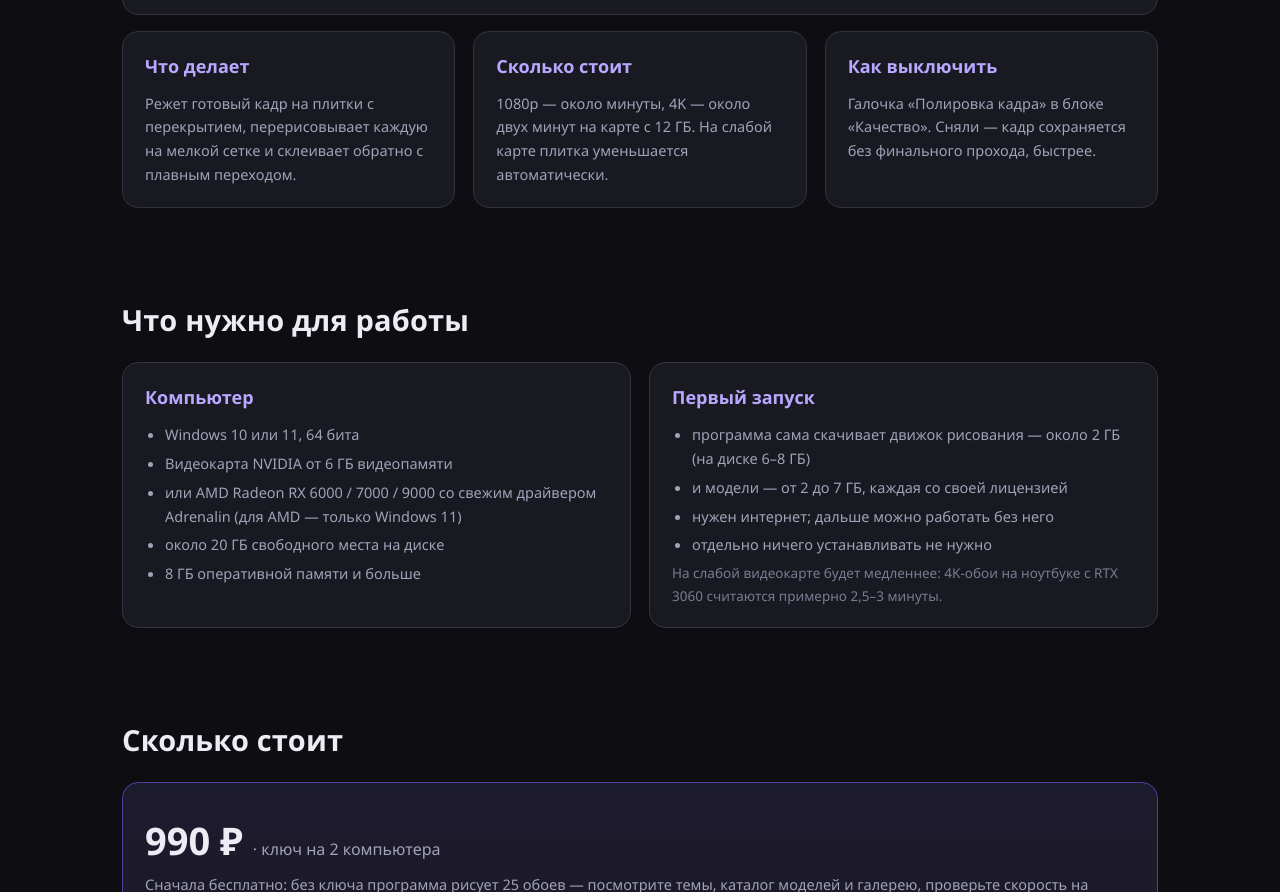
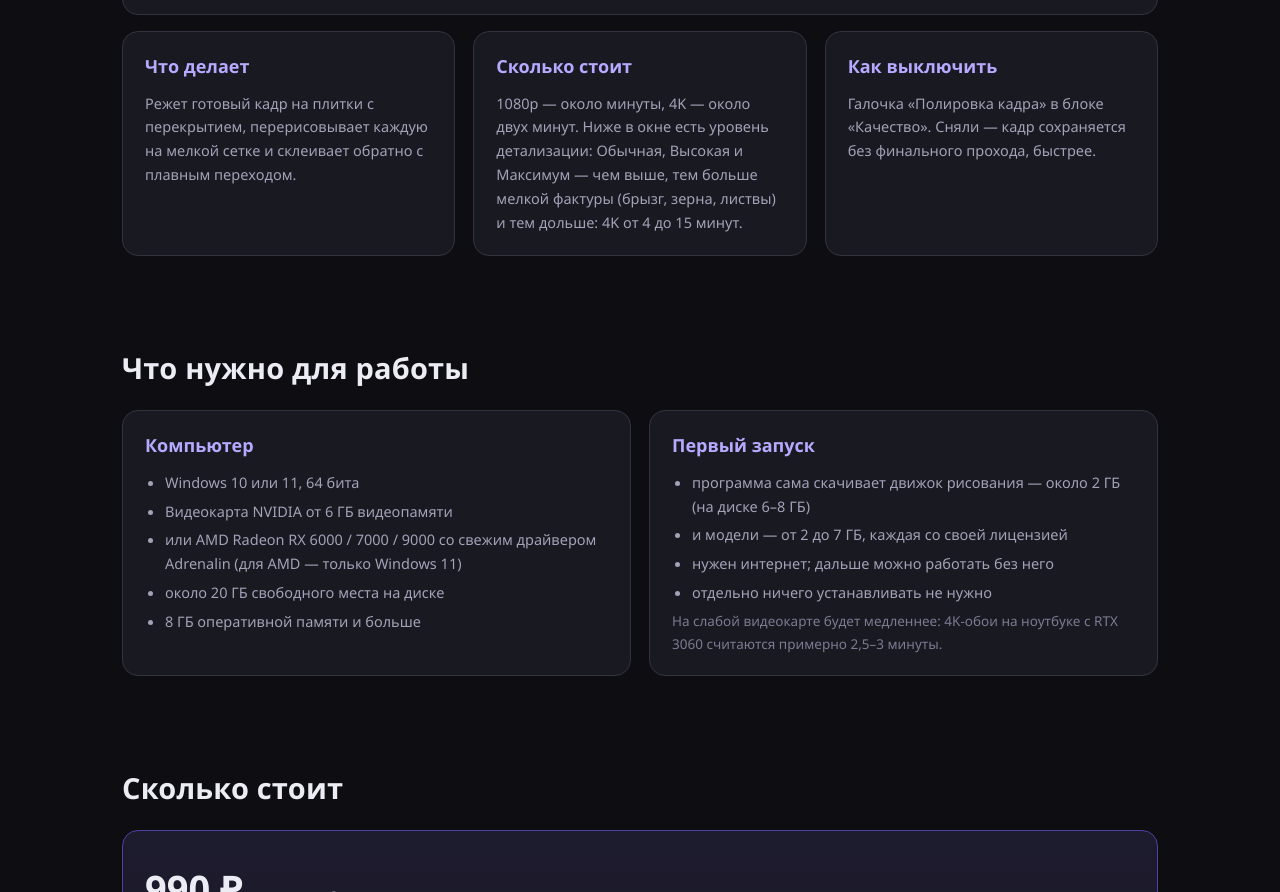
Before and after one commit to pavlick1292/walldusk, a plain HTML site: page index.html in a window 1280 px wide. Shown: the part 4666-5558 px from the top of the page. Drawn offline with Linux system fonts and the light colour scheme.

```diff
--- a/index.html
+++ b/index.html
@@ -306,8 +306,9 @@
   <div class="grid3" style="margin-top:16px">
     <div class="card"><h3>Что делает</h3><p class="small">Режет готовый кадр на плитки с перекрытием,
       перерисовывает каждую на мелкой сетке и склеивает обратно с плавным переходом.</p></div>
-    <div class="card"><h3>Сколько стоит</h3><p class="small">1080p — около минуты, 4K — около двух минут
-      на карте с 12 ГБ. На слабой карте плитка уменьшается автоматически.</p></div>
+    <div class="card"><h3>Сколько стоит</h3><p class="small">1080p — около минуты, 4K — около двух минут.
+      Ниже в окне есть уровень детализации: Обычная, Высокая и Максимум — чем выше, тем больше мелкой
+      фактуры (брызг, зерна, листвы) и тем дольше: 4K от 4 до 15 минут.</p></div>
     <div class="card"><h3>Как выключить</h3><p class="small">Галочка «Полировка кадра» в блоке «Качество».
       Сняли — кадр сохраняется без финального прохода, быстрее.</p></div>
   </div>
```
